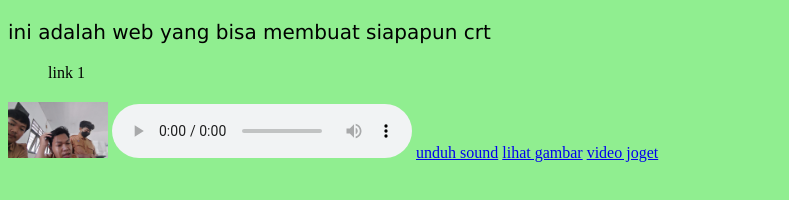
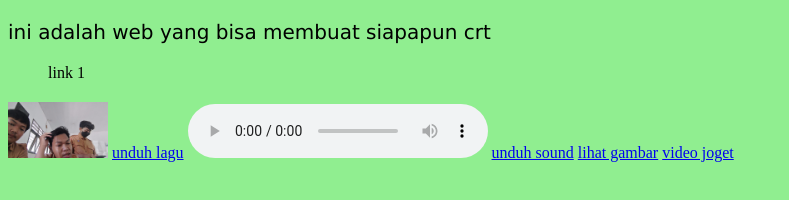
Before and after one commit to BuluyXmd/Apaajaaa, a plain HTML site: page index.html in a window 1280 px wide. Shown: the whole page, without its empty margins (0-789 px from the left). Drawn offline with Linux system fonts and the light colour scheme.

Commit message:
Update index.html

```diff
--- a/index.html
+++ b/index.html
@@ -18,6 +18,9 @@
 
     <link rel="stylesheet" type="text/css" href="LO.css">
 
+    <a href="DJ 8 LETTERS FVNKY NIGHT 2019 MANGKANE FYP TIKTOK ( Slowed & Reverb ).mp3"
+         download="Dj Letters">unduh lagu</a>
+
     <audio controls>
       <source src="VID-20241031-WA0027.mp3" type="audio/mpeg">
     </audio>
```
